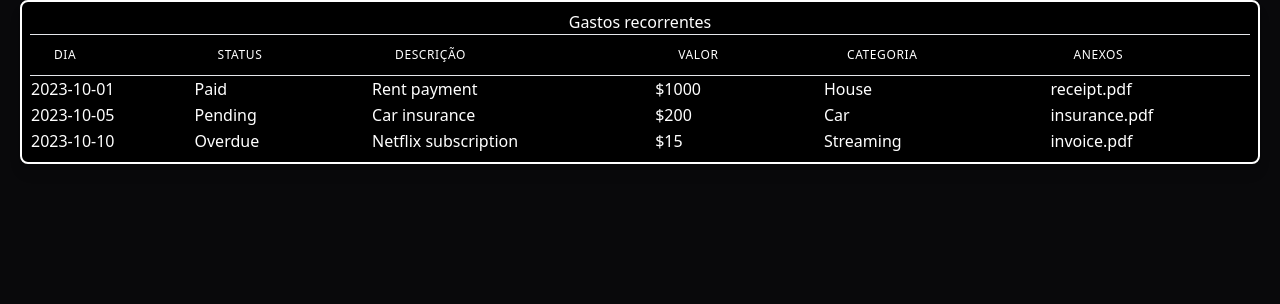
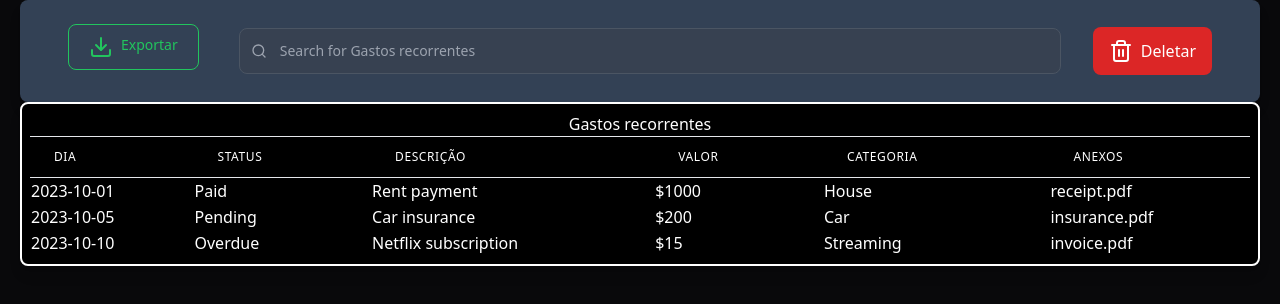
Before and after one commit to Fulozz/controle-financeiro, a Next.js app: page /recorrentes in a window 1280 px wide. Shown: the top 304 px of the page. Built offline with nearby package versions, Linux system fonts and the light colour scheme.

Commit message:
Add TableActions component and integrate it into the recorrentes page

```diff
--- a/src/app/(front-end)/recorrentes/page.jsx
+++ b/src/app/(front-end)/recorrentes/page.jsx
@@ -3,11 +3,13 @@ import React from 'react'
 
 import DataTable from '@/common/DataTable';
 import { useSidebar } from '@/hooks/useSidebar';
+import TableActions from '@/common/TableActions';
 const page = () => {
   const {isActive} = useSidebar()
   return (
     <div className={`  justify-center ${isActive === false ? "px-0" : "pl-[270px] pt-2"}`}>
       <div className="px-5">
+        <TableActions title="Gastos recorrentes" />
         <DataTable />
       </div>
     </div>
--- /dev/null
+++ b/src/common/TableActions.jsx
@@ -0,0 +1,39 @@
+import React from "react";
+import { Search, Upload, Download, Trash2 } from "lucide-react";
+const TableActions = ({title}) => {
+  return (
+    // {/* Table Actions */}
+    //   {/*  TODO: functions of Export || Import || Search || Bulk / Delete  */}
+    <div className="flex py-6 px-12 justify-between items-center gap-8 bg-white shadow-lg dark:bg-slate-700 rounded-lg ">
+      <button className="flex space-x-2 text-green-700 hover:text-white border border-green-700 hover:bg-green-800 focus:ring-4 focus:outline-none focus:ring-green-300 font-medium rounded-lg text-sm px-5 py-2.5 text-center me-2 mb-2 dark:border-green-500 dark:text-green-500 dark:hover:text-white dark:hover:bg-green-600 dark:focus:ring-green-800">
+        <Download />
+        <span>Exportar</span>
+      </button>
+      {/* TODO: IMPORT */}
+      {/* Search */}
+      <div className=" flex-grow ">
+        <label htmlFor="table-search" className="sr-only">
+          Procurar
+        </label>
+        <div className="relative ">
+          <div className="absolute inset-y-0 rtl:inset-r-0 start-0 flex items-center ps-3 pointer-events-none">
+            <Search className="w-4 h-4 text-gray-500 dark:text-gray-400" />
+          </div>
+          <input
+            type="text"
+            id="table-search"
+            className="block py-3 ps-10 text-sm text-gray-900 border border-gray-300 rounded-lg  bg-gray-50 focus:ring-emerald-500 focus:border-emerald-500 dark:bg-gray-700 dark:border-gray-600 dark:placeholder-gray-400 dark:text-white dark:focus:ring-emerald-500 dark:focus:border-emerald-500 w-full"
+            placeholder={`Search for ${title}`}
+          />
+        </div>
+      </div>
+      {/* Delete */}
+      <button className="flex items-center space-x-2 bg-red-600 text-white rounded-lg px-4 py-3">
+        <Trash2 />
+        <span>Deletar</span>
+      </button>
+    </div>
+  );
+};
+
+export default TableActions;
```
